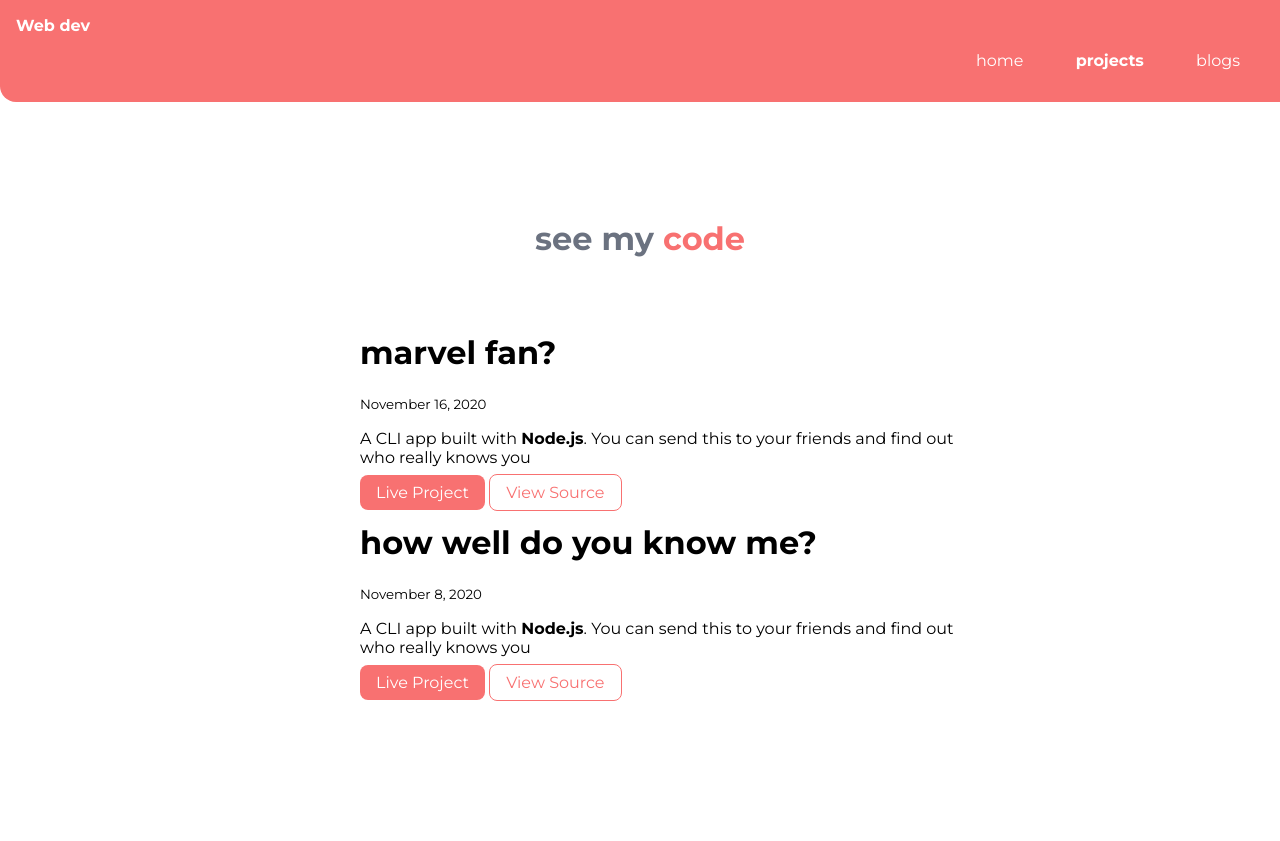
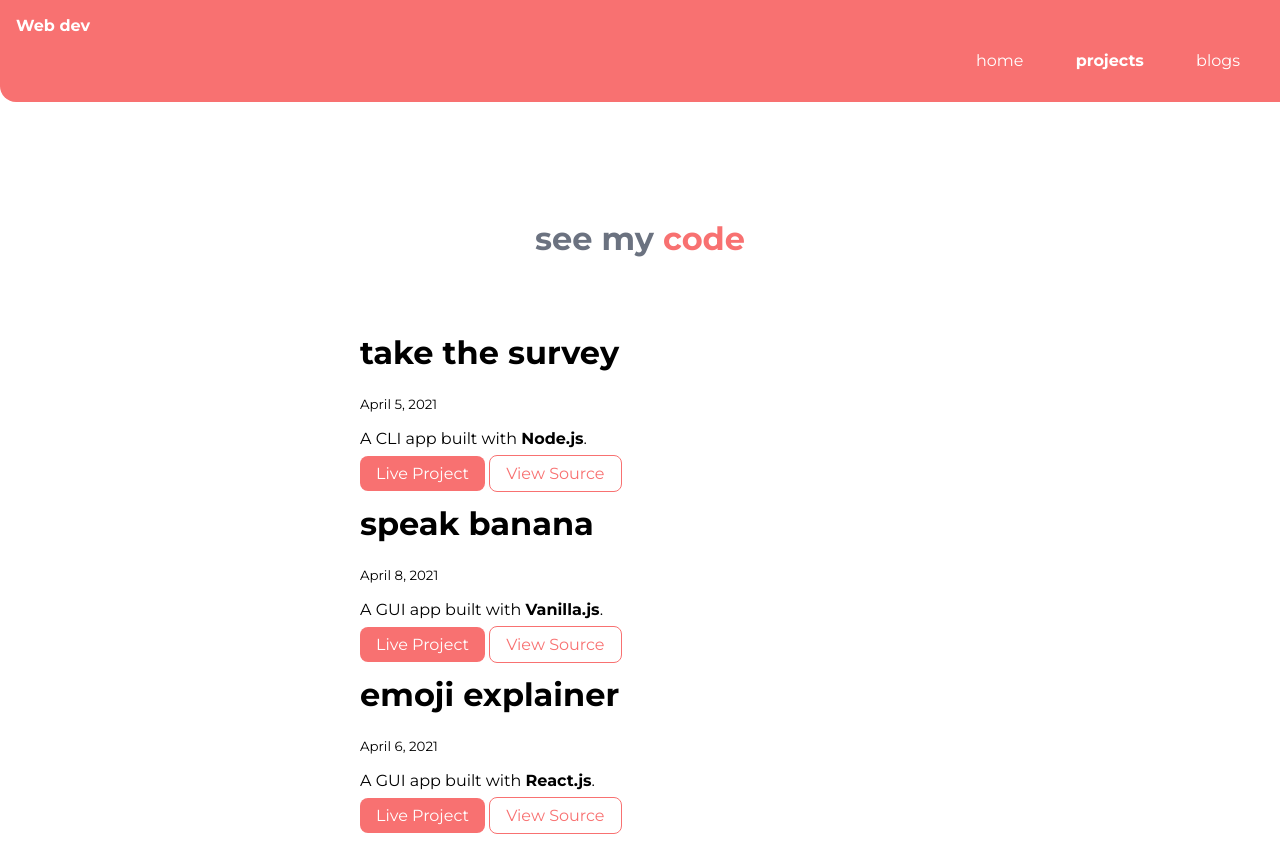
Before and after one commit to partharoyy/Design-the-site, a plain HTML site: page projects.html in a window 1280 px wide. Before the commit the page ends 800 px from the top, so only its background shows below. Drawn offline with Linux system fonts and the light colour scheme.

Commit message:
added projects

```diff
--- a/projects.html
+++ b/projects.html
@@ -32,26 +32,37 @@
     <ul reversed class="list-non-bullet">
         <li>
             <div class="container container-center">
-                <h1>marvel fan?</h1>
-                <small>November 16, 2020</small>
-                <p>A CLI app built with <strong>Node.js</strong>. You can send
-                    this to your friends and find out who really knows you</p>
+                <h1>take the survey</h1>
+                <small>April 5, 2021</small>
+                <p>A CLI app built with <strong>Node.js</strong>.</p>
 
-                <a class="link link-primary" href="/">Live Project</a>
+                <a class="link link-primary" href="https://replit.com/@RickRay/SurveyGame">Live Project</a>
                 <a class="link link-secondary" href="/">View Source</a>
             </div>
         </li>
         <li>
             <div class="container container-center">
-                <h1>how well do you know me?</h1>
-                <small>November 8, 2020</small>
-                <p>A CLI app built with <strong>Node.js</strong>. You can send
-                    this to your friends and find out who really knows you</p>
+                <h1>speak banana</h1>
+                <small>April 8, 2021</small>
+                <p>A GUI app built with <strong>Vanilla.js</strong>.</p>
 
-                <a class="link link-primary" href="/">Live Project</a>
-                <a class="link link-secondary" href="/">View Source</a>
+                <a class="link link-primary" href="https://speak-bananana.netlify.app/">Live Project</a>
+                <a class="link link-secondary" href="https://github.com/partharoyy/speak-banana">View Source</a>
             </div>
         </li>
+        <li>
+            <div class="container container-center">
+                <h1>emoji explainer</h1>
+                <small>April 6, 2021</small>
+                <p>A GUI app built with <strong>React.js</strong>.</p>
+
+                <a class="link link-primary" href="https://hw4xu.csb.app/">Live Project</a>
+                <a class="link link-secondary" href="https://codesandbox.io/s/react-emoji-explainer-hw4xu">View
+                    Source</a>
+            </div>
+        </li>
+
+
     </ul>
 </body>
 
```
